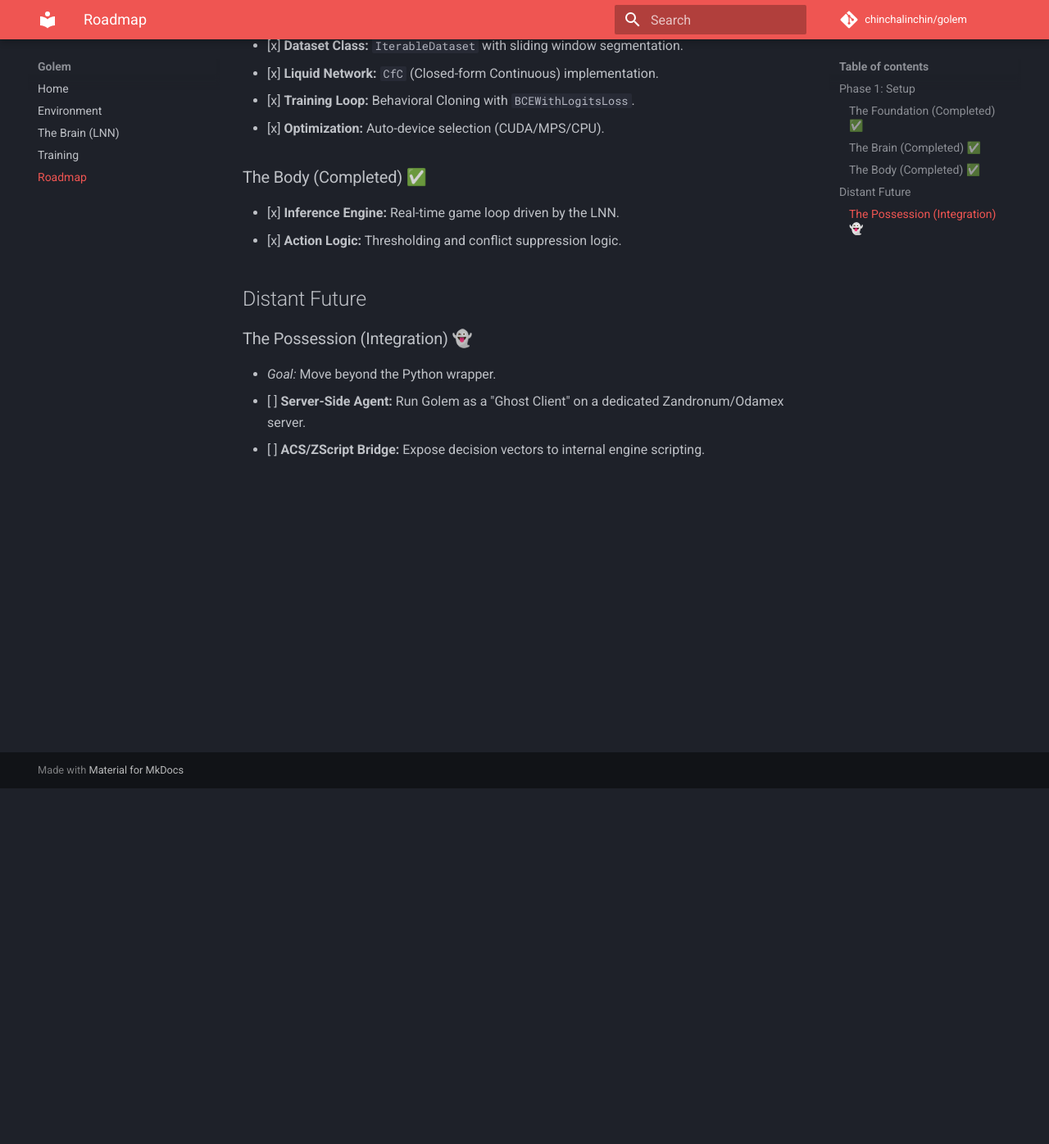
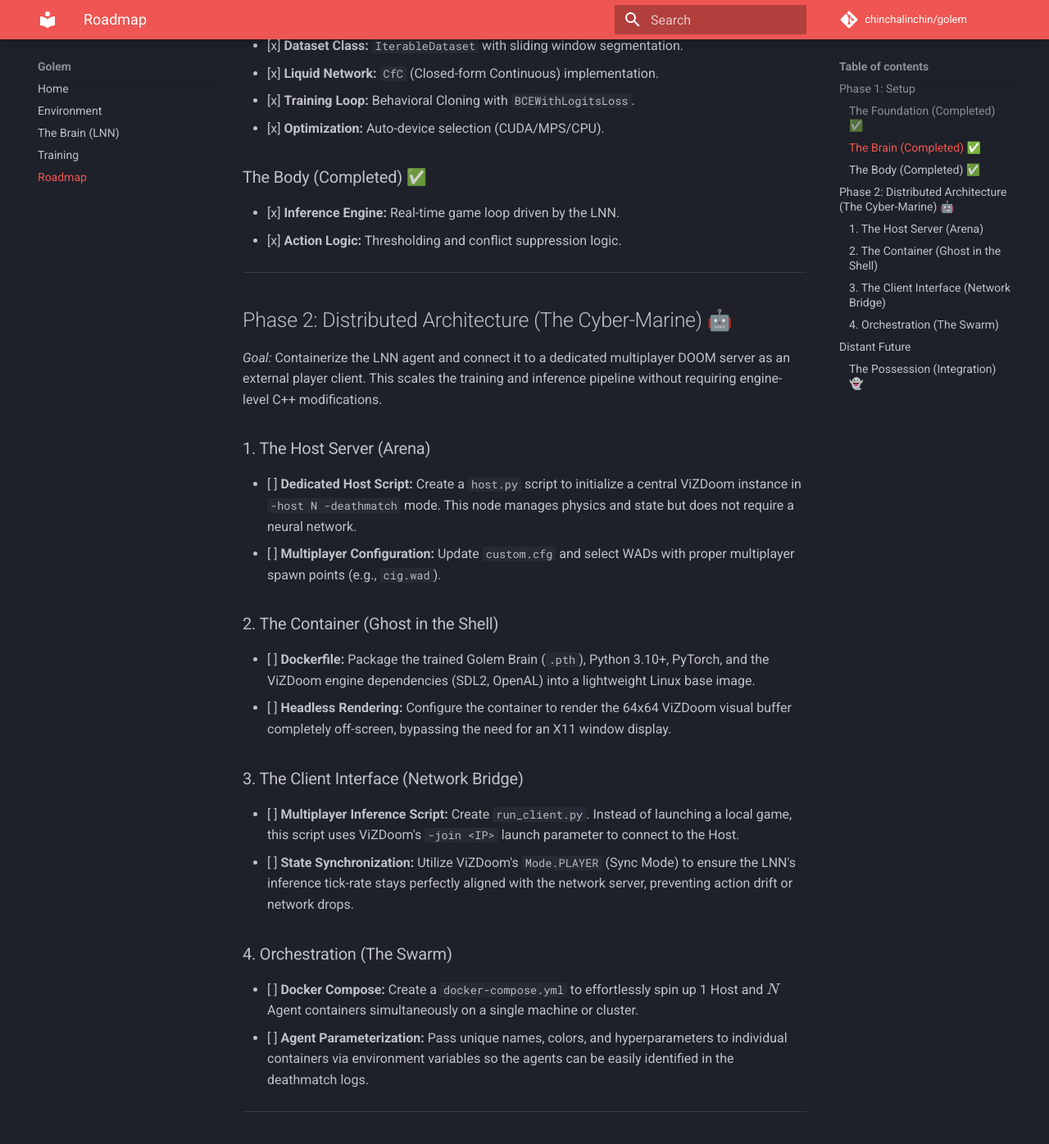
Before and after one commit to chinchalinchin/golem, an MkDocs documentation site: the page built from docs/roadmap.md, in a window 1280 px wide and 1400 px high, scrolled down 438 px. Shown: the top 1396 px of the window at 82% size. Built offline with MkDocs 1.6.1 and Material for MkDocs 9.7.7, drawn with Linux system fonts in a browser that asks for light colours; comment, search, counter and statistics services are not loaded; some of the changed text lies outside the part shown.

Commit message:
expand roadmap

```diff
--- a/docs/roadmap.md
+++ b/docs/roadmap.md
@@ -1,4 +1,3 @@
-
 # 🗺 Roadmap
 
 ## Phase 1: Setup
@@ -22,10 +21,37 @@
 * [x] **Inference Engine:** Real-time game loop driven by the LNN.
 * [x] **Action Logic:** Thresholding and conflict suppression logic.
 
+---
+
+## Phase 2: Distributed Architecture (The Cyber-Marine) 🤖
+
+*Goal:* Containerize the LNN agent and connect it to a dedicated multiplayer DOOM server as an external player client. This scales the training and inference pipeline without requiring engine-level C++ modifications.
+
+### 1. The Host Server (Arena)
+
+* [ ] **Dedicated Host Script:** Create a `host.py` script to initialize a central ViZDoom instance in `-host N -deathmatch` mode. This node manages physics and state but does not require a neural network.
+* [ ] **Multiplayer Configuration:** Update `custom.cfg` and select WADs with proper multiplayer spawn points (e.g., `cig.wad`).
+
+### 2. The Container (Ghost in the Shell)
+
+* [ ] **Dockerfile:** Package the trained Golem Brain (`.pth`), Python 3.10+, PyTorch, and the ViZDoom engine dependencies (SDL2, OpenAL) into a lightweight Linux base image.
+* [ ] **Headless Rendering:** Configure the container to render the 64x64 ViZDoom visual buffer completely off-screen, bypassing the need for an X11 window display.
+
+### 3. The Client Interface (Network Bridge)
+
+* [ ] **Multiplayer Inference Script:** Create `run_client.py`. Instead of launching a local game, this script uses ViZDoom's `-join <IP>` launch parameter to connect to the Host.
+* [ ] **State Synchronization:** Utilize ViZDoom's `Mode.PLAYER` (Sync Mode) to ensure the LNN's inference tick-rate stays perfectly aligned with the network server, preventing action drift or network drops.
+
+### 4. Orchestration (The Swarm)
+
+* [ ] **Docker Compose:** Create a `docker-compose.yml` to effortlessly spin up 1 Host and $N$ Agent containers simultaneously on a single machine or cluster.
+* [ ] **Agent Parameterization:** Pass unique names, colors, and hyperparameters to individual containers via environment variables so the agents can be easily identified in the deathmatch logs.
+
+---
+
 ## Distant Future
 
 ### The Possession (Integration) 👻
-
-* *Goal:* Move beyond the Python wrapper.
+* *Goal:* Move beyond the Python wrapper and replace in-game enemy AIs.
 * [ ] **Server-Side Agent:** Run Golem as a "Ghost Client" on a dedicated Zandronum/Odamex server.
-* [ ] **ACS/ZScript Bridge:** Expose decision vectors to internal engine scripting.
+* [ ] **Engine Fork:** Compile the PyTorch model to TorchScript (`.pt`) and link `libtorch` directly into a C++ source port to bypass pixel-rendering entirely.
```
